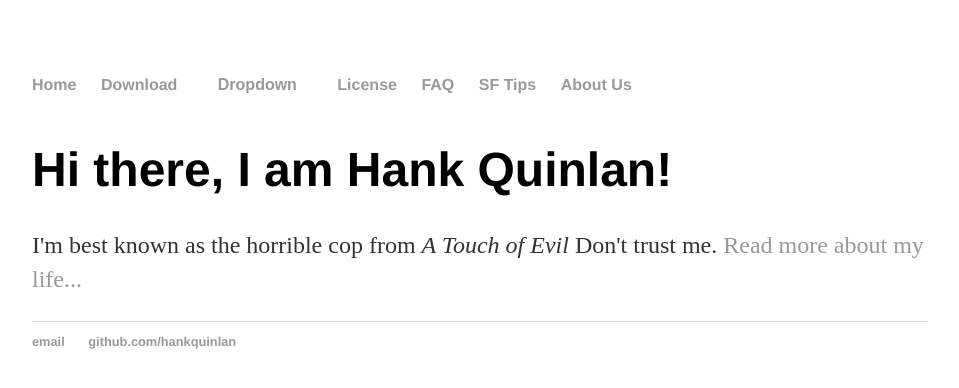
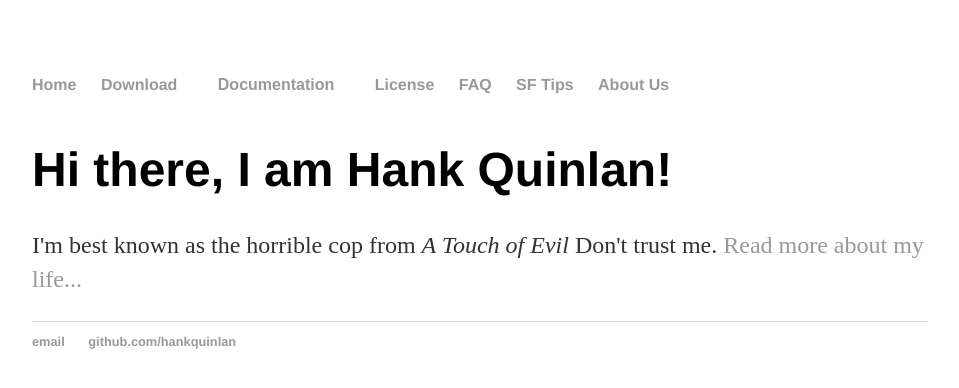
Before and after one commit to mikepaisner/Security-Zen.github.io, a Jekyll site: the page built from index.html, in a window 1280 px wide. Shown: the top 388 px of the page, without its empty margins (160-1119 px from the left). Built offline with Jekyll 4.4.1, drawn with Linux system fonts in a browser that asks for light colours; part of the change alters nothing that is shown.

Commit message:
Update default.html

```diff
--- a/_layouts/default.html
+++ b/_layouts/default.html
@@ -12,11 +12,16 @@
 		        	<li><a href="/download">Download</a></li>
 	        		<!-- <li><a href="/documentation">Documentation</a></li> -->
 				<li><div class="dropdown">
-					  <button class="dropbtn">Dropdown</button>
+					  <button class="dropbtn">Documentation</button>
 					  <div class="dropdown-content">
-					    <a href="#">Link 1</a>
-					    <a href="#">Link 2</a>
-					    <a href="#">Link 3</a>
+					    <a href="/quickstart">Quick Start</a>
+					    <a href="/connections">Connections</a>
+					    <a href="/configure">Configure</a>
+					    <a href="/sfactions">SF Actions</a>
+					    <a href="/workspaceactions">Workspace Actions</a>
+					    <a href="/options">Options</a>
+					    <a href="/help">Help</a>
+					    <a href="/releasehistory">Release History</a>
 					  </div>
 					</div></li>
 	        		<li><a href="/license">License</a></li>
```
